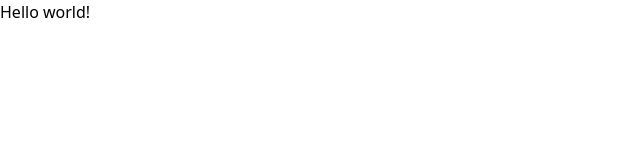
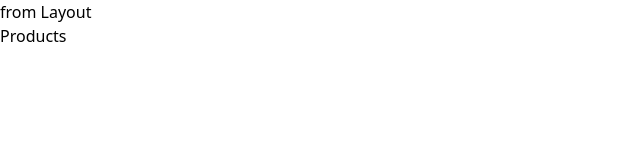
Before and after one commit to laylarodas/admin-products-client, a React (Vite) app: page / in a window 1280 px wide. Shown: the top 160 px of the page, without its empty margins (0-640 px from the left). Built offline with nearby package versions, Linux system fonts and the light colour scheme.

Commit message:
react-router-dom // views: Products / new products

```diff
--- a/package.json
+++ b/package.json
@@ -11,7 +11,8 @@
   },
   "dependencies": {
     "react": "^18.2.0",
-    "react-dom": "^18.2.0"
+    "react-dom": "^18.2.0",
+    "react-router-dom": "^6.23.0"
   },
   "devDependencies": {
     "@types/react": "^18.2.66",
--- a/src/App.tsx
+++ /dev/null
@@ -1,11 +0,0 @@
-
-function App() {
-
-  return (
-    <>
-      <h1 className=" text-4xl">Hello world!</h1>
-    </>
-  )
-}
-
-export default App
--- /dev/null
+++ b/src/layouts/Layout.tsx
@@ -0,0 +1,10 @@
+import { Outlet } from 'react-router-dom'
+
+export const Layout = () => {
+  return (
+    <>
+        <div>from Layout</div>
+        <Outlet />
+    </>
+  )
+}
--- a/src/main.tsx
+++ b/src/main.tsx
@@ -1,10 +1,11 @@
 import React from 'react'
 import ReactDOM from 'react-dom/client'
-import App from './App.tsx'
+import { RouterProvider } from 'react-router-dom'
+import { router } from './router'
 import './index.css'
 
 ReactDOM.createRoot(document.getElementById('root')!).render(
   <React.StrictMode>
-    <App />
+    <RouterProvider router={router} />
   </React.StrictMode>,
 )
--- /dev/null
+++ b/src/router.tsx
@@ -0,0 +1,23 @@
+import { createBrowserRouter } from 'react-router-dom'
+import { Layout } from './layouts/Layout'
+import { Products } from './views/Products'
+import { NewProduct } from './views/NewProduct'
+
+
+export const router = createBrowserRouter([
+    {
+        path:'/',
+        element: <Layout />,
+        children: [
+            {
+                index: true,
+                element: <Products />
+            },
+            {
+                path: 'products/new',
+                element: <NewProduct />
+            }
+        ]
+
+    }
+])
--- /dev/null
+++ b/src/views/NewProduct.tsx
@@ -0,0 +1,7 @@
+import React from 'react'
+
+export const NewProduct = () => {
+  return (
+    <div>NewProduct</div>
+  )
+}
--- /dev/null
+++ b/src/views/Products.tsx
@@ -0,0 +1,7 @@
+import React from 'react'
+
+export const Products = () => {
+  return (
+    <div>Products</div>
+  )
+}
```
Also changed, not shown: 1 other file (tests, documents, lock files or other folders).
